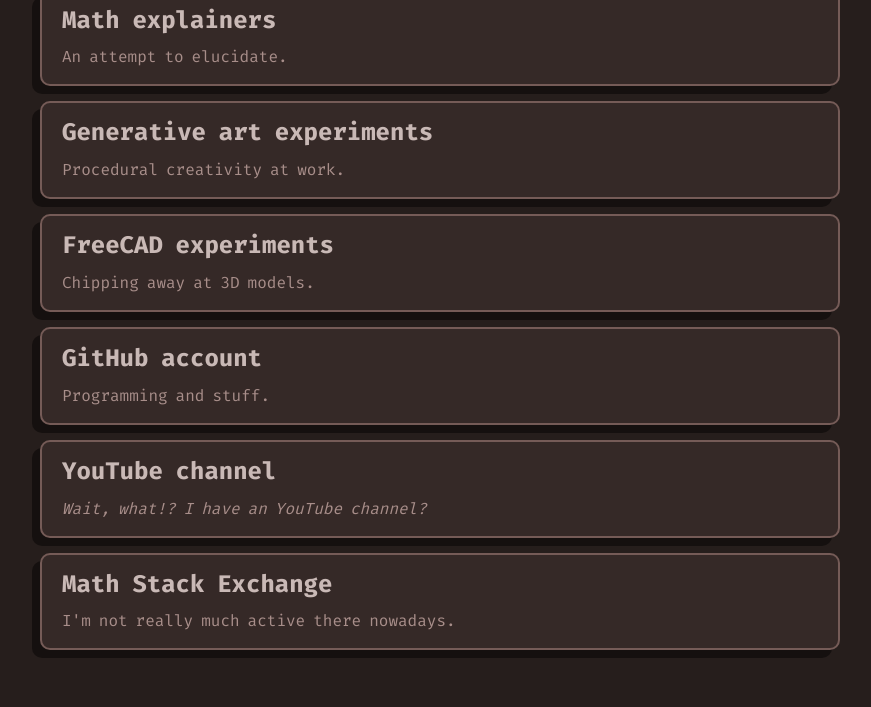
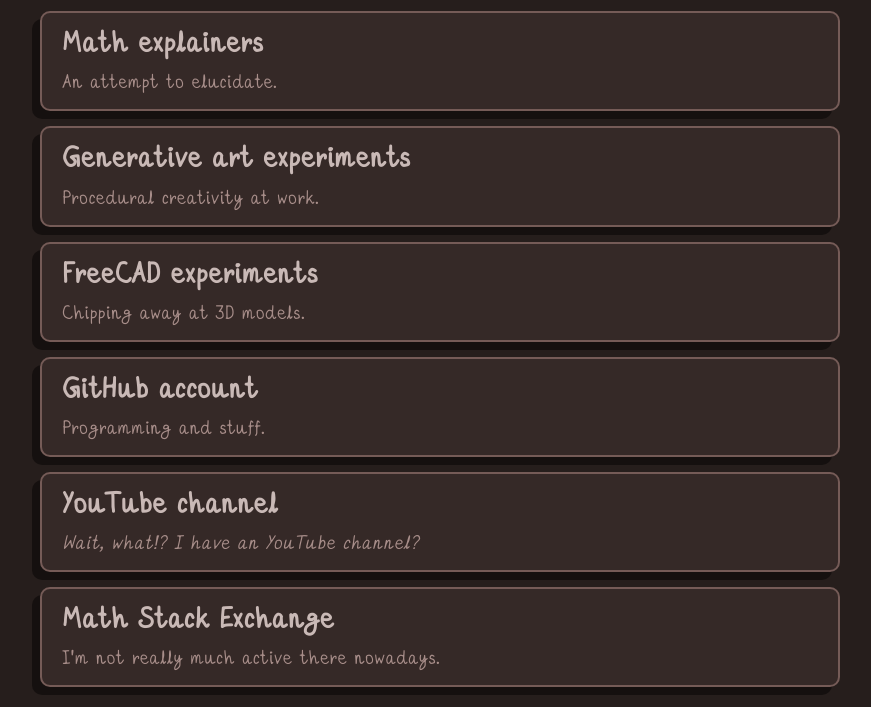
Before and after one commit to Soham-Saha/Soham-Saha.github.io, a plain HTML site: page index.html in a window 1280 px wide. Shown: the part 408-1115 px from the top of the page, without its empty margins (200-1071 px from the left). Before the commit the page ends 1078 px from the top, so only its background shows below. Drawn offline with Linux system fonts and the light colour scheme.

Commit message:
Handwriting is live!

```diff
--- a/index-styles.css
+++ b/index-styles.css
@@ -10,16 +10,16 @@
 }
 
 @font-face {
-    font-family: "Handwriting1";
-    src: url("Handwriting1-Regular.woff2") format("woff2");
+    font-family: "Handwriting1A";
+    src: url("Handwriting1A-Regular.woff2") format("woff2");
     font-weight: 400;
     font-style: normal;
     font-display: swap;
+    size-adjust: 120%;
 }
 
 body {
-    /* font-family: 'Handwriting1', 'Fira Code', 'Consolas', monospace; font-size: 1.5rem; */
-    font-family: 'Fira Code', 'Consolas', monospace;
+    font-family: 'Handwriting1A', 'Fira Code', 'Consolas', monospace;
     line-height: 1.6;
     max-width: 800px;
     margin: 0 auto;
@@ -27,8 +27,8 @@ body {
     padding-top: 10px;
     background: var(--c2);
     color: var(--c6);
-    line-height: 1.2;
-    word-spacing: -0.1em;
+    line-height: 1.3;
+    word-spacing: 0.1em;
     /* text-align: justify; */
 }
 
```
Also changed, not shown: Handwriting1-Regular.woff2 (deleted), Handwriting1A-Regular.woff2 (added).
